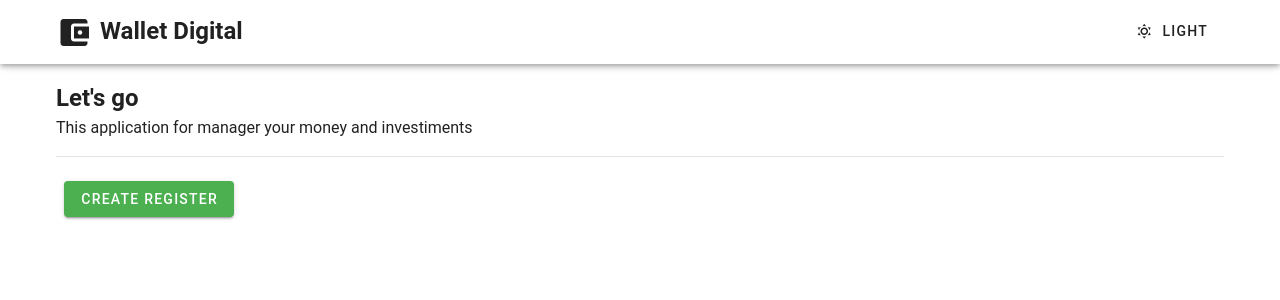
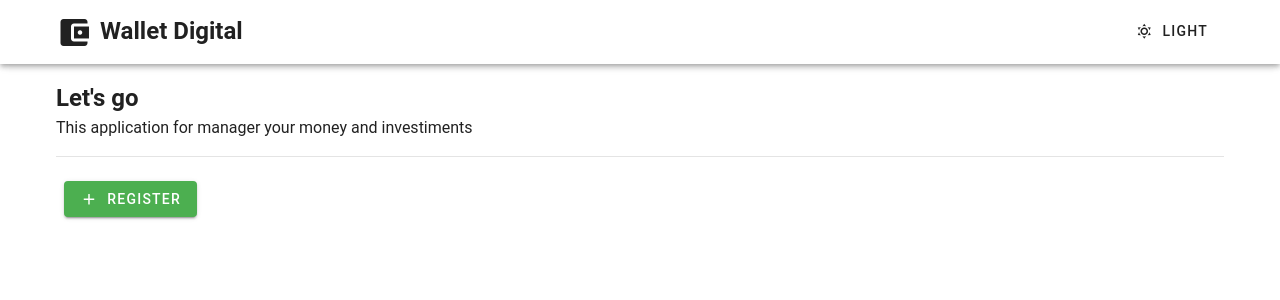
Before and after one commit to lucasferreiralimax/wallet-digitalz, a Vue app: page / in a window 1280 px wide. Shown: the top 300 px of the page. Built offline with nearby package versions, Linux system fonts and the light colour scheme.

Commit message:
improvement new register with icon

```diff
--- a/src/components/NewRegister/index.vue
+++ b/src/components/NewRegister/index.vue
@@ -67,7 +67,8 @@ async function validate () {
         class="ma-2"
         v-bind="props"
       >
-        Create Register
+        <v-icon class="mr-2" icon="mdi-plus" />
+        Register
       </v-btn>
       <v-btn
         v-if="update"
--- a/src/components/Registers/index.vue
+++ b/src/components/Registers/index.vue
@@ -19,11 +19,11 @@ function changeView() {
       <NewRegister />
       <v-btn v-if="wallet.registers.length" class="ma-2" @click="changeView">
         <template v-if="!panelChangeView">
-          <v-icon class="icon" icon="mdi-arrow-expand-vertical" />
+          <v-icon class="mr-2" icon="mdi-arrow-expand-vertical" />
           Expand All
         </template>
         <template v-else>
-          <v-icon class="icon" icon="mdi-arrow-collapse-vertical" />
+          <v-icon class="mr-2" icon="mdi-arrow-collapse-vertical" />
           Compact All
         </template>
       </v-btn>
@@ -48,9 +48,3 @@ function changeView() {
     </div>
   </div>
 </template>
-
-<style scoped>
-.icon {
-  margin-right: .5rem;
-}
-</style>
```
